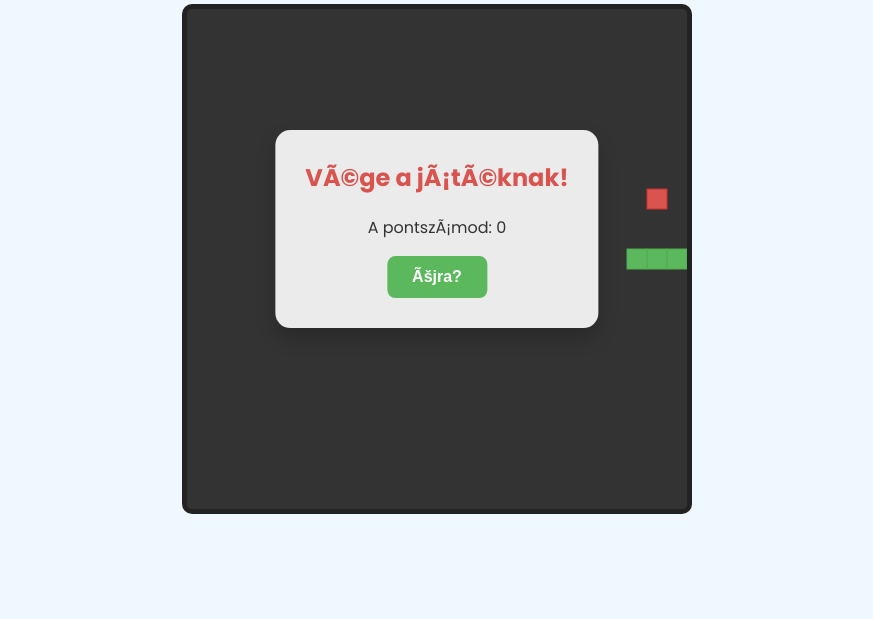
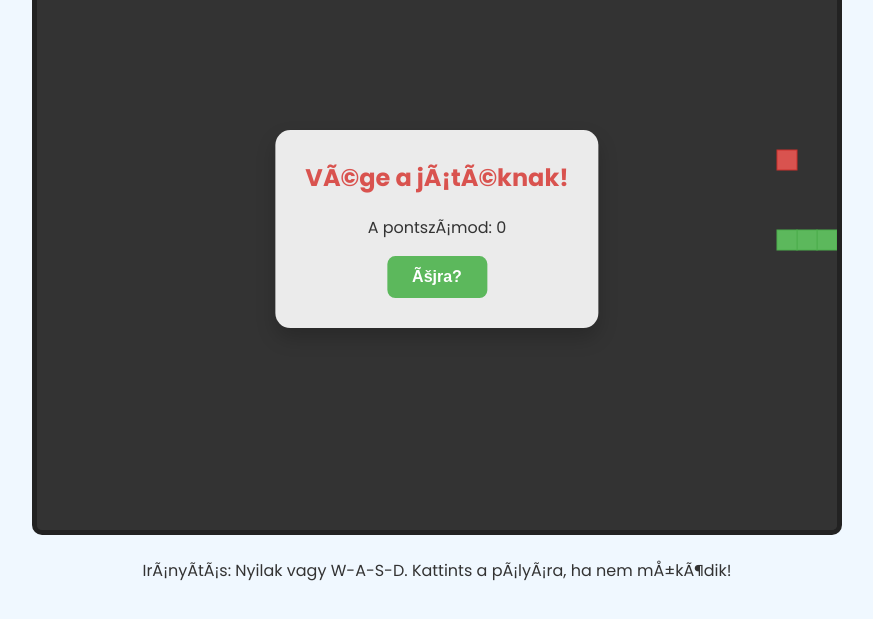
Before and after one commit to tianx75/tianx75.gihub.io, a plain HTML site: page index.html in a window 1280 px wide. Both pictures are taken after a click on the element "Apa". Shown: the part 171-790 px from the top of the page, without its empty margins (203-1076 px from the left). Drawn offline with Linux system fonts and the light colour scheme.

Commit message:
Update index.html

```diff
--- a/index.html
+++ b/index.html
@@ -3,7 +3,7 @@
 <head>
     <meta charset="UTF-T">
     <meta name="viewport" content="width=device-width, initial-scale=1.0">
-    <title>Személyre Szabott Snake Játék</title>
+    <title>Személyre Szabott Snake Játék 2.0</title>
     <link rel="stylesheet" href="style.css">
     <link rel="preconnect" href="https://fonts.googleapis.com">
     <link rel="preconnect" href="https://fonts.gstatic.com" crossorigin>
@@ -38,7 +38,8 @@
             <div id="score-board">Pontszám: <span id="score">0</span></div>
             <button id="reset-button">Új Játék</button>
         </div>
-        <canvas id="gameCanvas" width="500" height="500"></canvas>
+        <canvas id="gameCanvas" width="800" height="600" tabindex="0"></canvas>
+        <p class="instructions">Irányítás: Nyilak vagy W-A-S-D. Kattints a pályára, ha nem működik!</p>
         <div id="game-over-message" class="hidden">
             <h2>Vége a játéknak!</h2>
             <p>A pontszámod: <span id="final-score">0</span></p>
```
